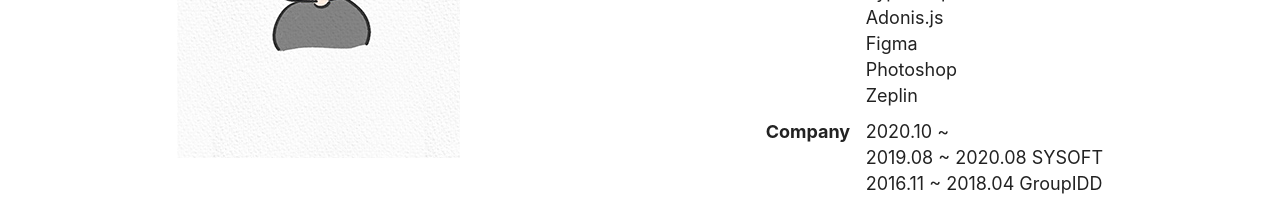
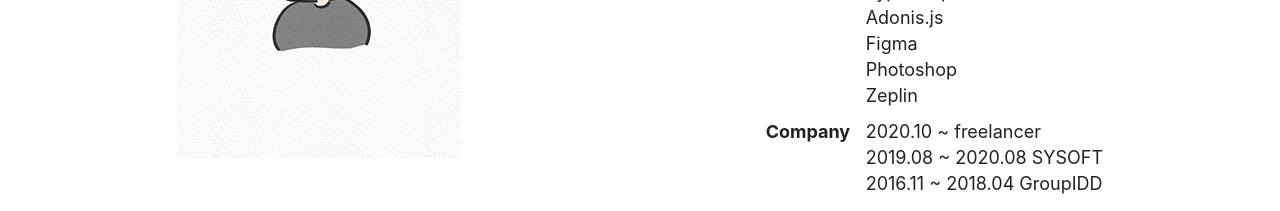
Before and after one commit to akaming/portfolio_web, a Next.js app: page / in a window 1280 px wide. Shown: the part 1320-1531 px from the top of the page. Built offline with nearby package versions, Linux system fonts and the light colour scheme; no server answers; a web font is replaced by a local one.

Commit message:
Company 내용 추가

```diff
--- a/src/components/About.tsx
+++ b/src/components/About.tsx
@@ -37,7 +37,7 @@ const About = (props: any) => {
                         <dt>Company</dt>
                         <dd>
                             <ul>
-                                <li>2020.10 ~ </li>
+                                <li>2020.10 ~ freelancer</li>
                                 <li>2019.08 ~ 2020.08 SYSOFT</li>
                                 <li>2016.11 ~ 2018.04 GroupIDD</li>
                             </ul>
```
